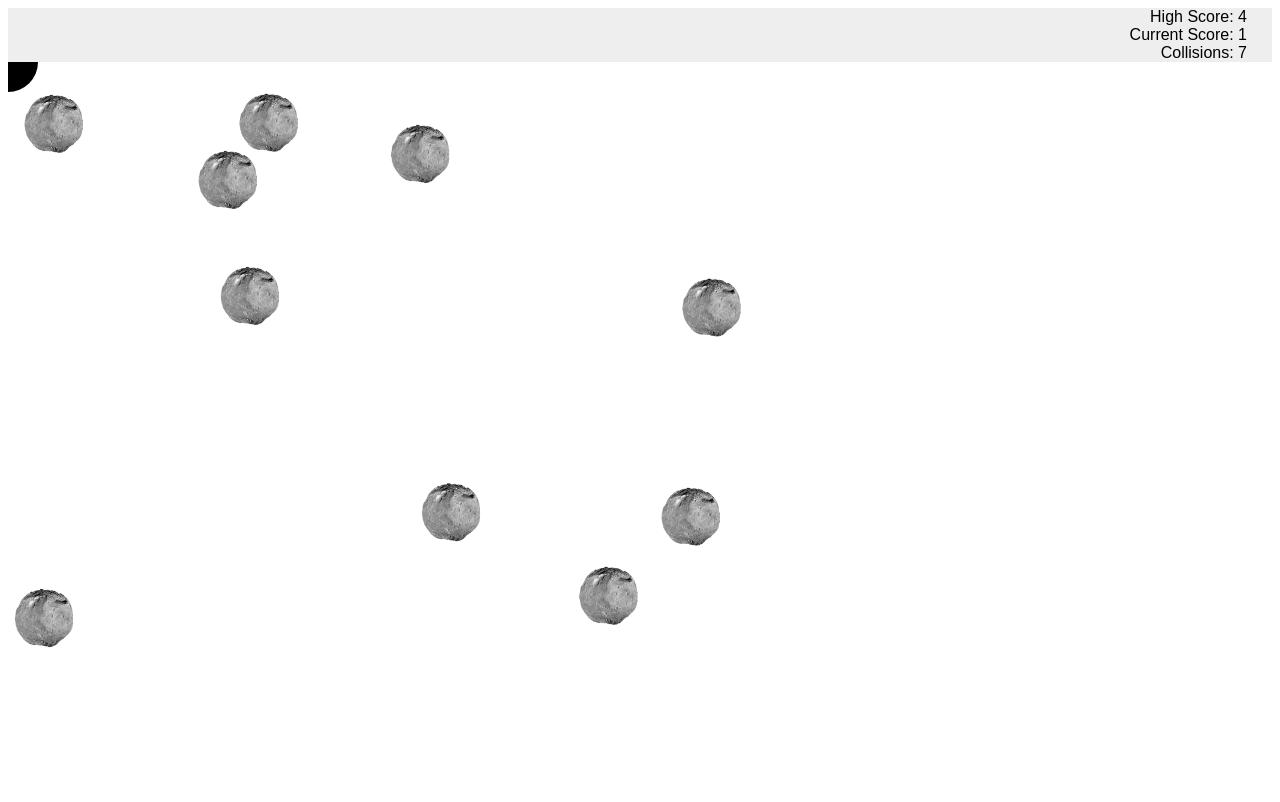
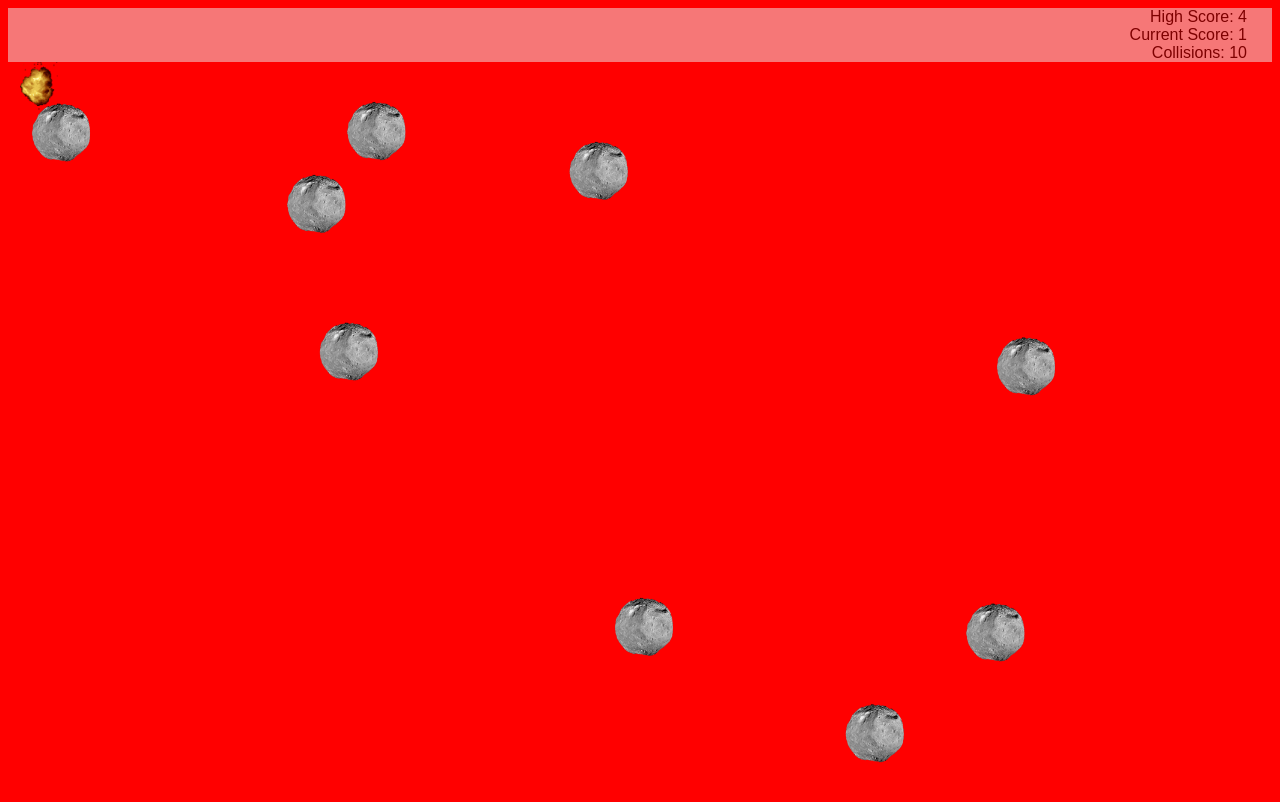
Before and after one commit to tylertruong/watchout, a website: page client/index.html in a window 1280 px wide. Drawn offline with Linux system fonts and the light colour scheme.

Commit message:
Improve css styles and functionality of explosions.

```diff
--- a/client/index.html
+++ b/client/index.html
@@ -10,7 +10,7 @@
       <div class="current">Current score: <span>0</span></div>
       <div class="collisions">Collisions: <span>0</span></div>
     </div>
-    <svg width="800" height="600"></svg>
+    <svg width="1200" height="750"></svg>
     <div class="board"><div class="mouse"></div></div>
     <script src="lib/d3.js" charset="utf-8"></script>
     <script src='watchout.js'></script>
--- a/client/styles.css
+++ b/client/styles.css
@@ -8,4 +8,18 @@ Feel free to use it if you like. */
     text-align: right;
     padding: 0 25px;
     font-family: arial, sans-serif;
+    opacity: .5;
 }
+body {
+  background-image: url("images/space.jpg");
+  background-size: cover;
+}
+
+.explosion {
+  background-image: url("images/explosion.gif")
+}
+
+.redbody {
+  background-image: none;
+  background-color: red;
+}
--- a/client/watchout.js
+++ b/client/watchout.js
@@ -27,14 +27,15 @@ class Game {
 
   makePlayer() {
     var images = d3.select('svg');
-    let dragmove = () => d3.select('circle').attr('cx', d3.event.x).attr('cy', d3.event.y);
+    let dragmove = () => d3.select('image').attr('x', d3.event.x).attr('y', d3.event.y);
     let drag = d3.behavior.drag().on('drag', dragmove);
 
     images
-      .append('circle')
-      .attr('r', 30)
-      .attr('cx', 0)
-      .attr('cy', 0)
+      .append('image')
+      .attr('href', 'images/spaceship.png')
+      .attr('class', 'player')
+      .attr('height', 60)
+      .attr('width', 60)
       .call(drag);
 
   }
@@ -45,11 +46,19 @@ class Game {
     };
     let game = this;
     return function () {
-      var x1 = d3.select('circle').attr('cx');
-      var y1 = d3.select('circle').attr('cy');
+      var x1 = d3.select('.player').attr('x');
+      var y1 = d3.select('.player').attr('y');
       var x2 = d3.select(this).attr('x');
       var y2 = d3.select(this).attr('y');
-      if (distance(x1, y1, x2, y2) < 40) {
+      if (distance(x1, y1, x2, y2) < 60) {
+        document.body.classList.add("redbody");
+        d3.select('.player').attr('href', 'images/explosion.gif');
+        setTimeout(() => {
+          document.body.classList.remove('redbody');
+        }, 50);
+        setTimeout(() => {
+          d3.select('.player').attr('href', 'images/spaceship.png');
+        }, 1000);
         game.collisions++;
         if (game.currentScore > game.highScore) {
           game.highScore = game.currentScore;
@@ -61,21 +70,20 @@ class Game {
 
   updateScreen (data) {
     var images = d3.select('svg').selectAll('image').data(data);
+    var enemies = d3.select('svg').selectAll('.enemy');
 
-    images
+    enemies
       .transition()
       .tween('collisions', this.collision.bind(this))
       .duration(1000)
-      .attr('href', 'asteroid.png')
-      .attr('height', 60)
-      .attr('width', 60)
       .attr('x', function(d) { return d.x; })
       .attr('y', function(d) { return d.y; });
 
     images
       .enter()
       .append('image')
-      .attr('href', 'asteroid.png')
+      .attr('class', 'enemy')
+      .attr('href', 'images/asteroid.png')
       .attr('height', 60)
       .attr('width', 60)
       .attr('x', function(d) { return d.x; })
@@ -86,8 +94,8 @@ class Game {
     let data = [];
     for (let i = 0; i < 10; i++) {
       let circle = {};
-      circle.x = Math.random() * 750;
-      circle.y = Math.random() * 550;
+      circle.x = Math.random() * 1100;
+      circle.y = Math.random() * 700;
       data.push(circle);
     }
     return data;
```
Also changed, not shown: client/images/asteroid.png (renamed from client/asteroid.png), client/images/explosion.gif (added), client/images/space.jpg (added), client/images/spaceship.png (added).
